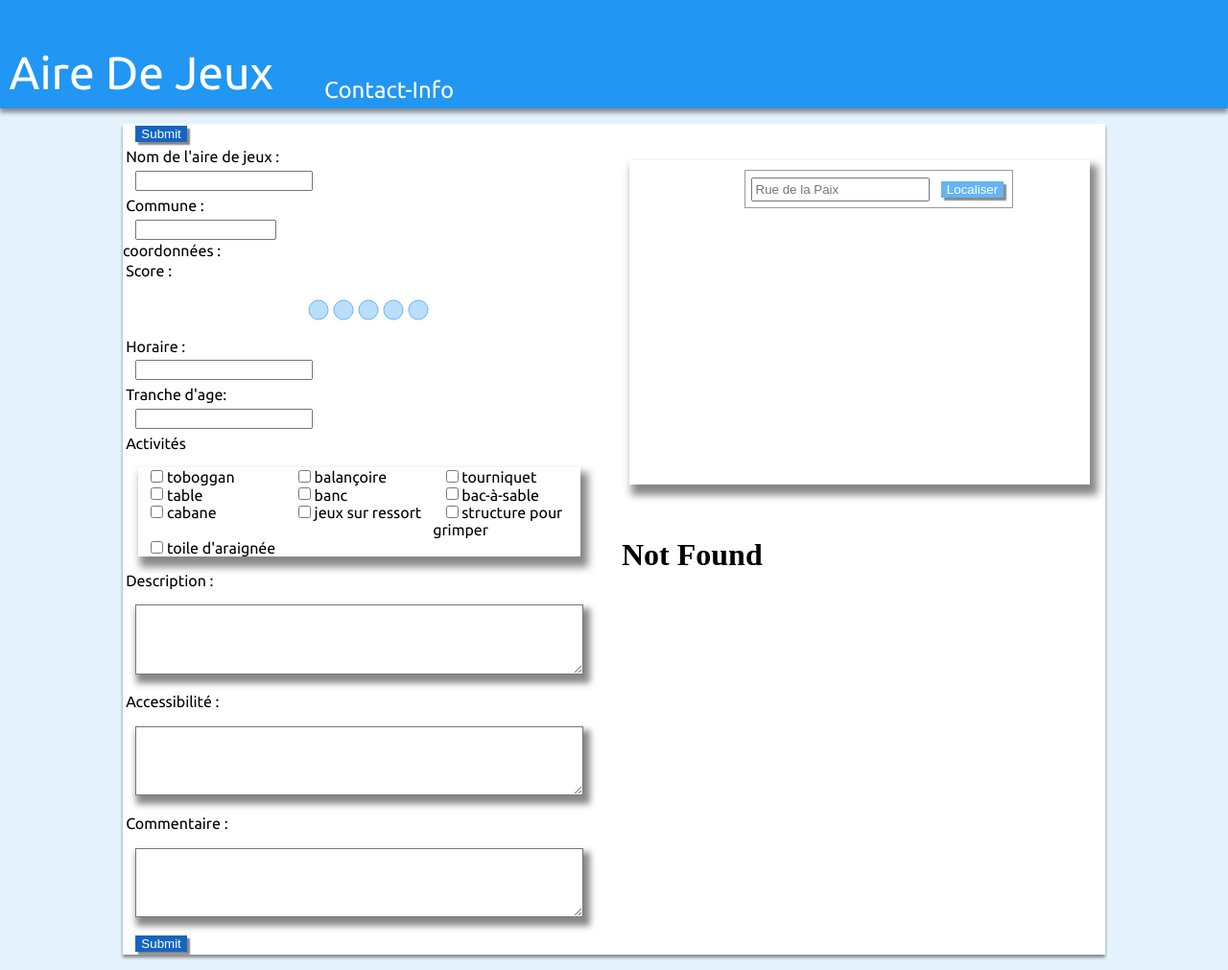
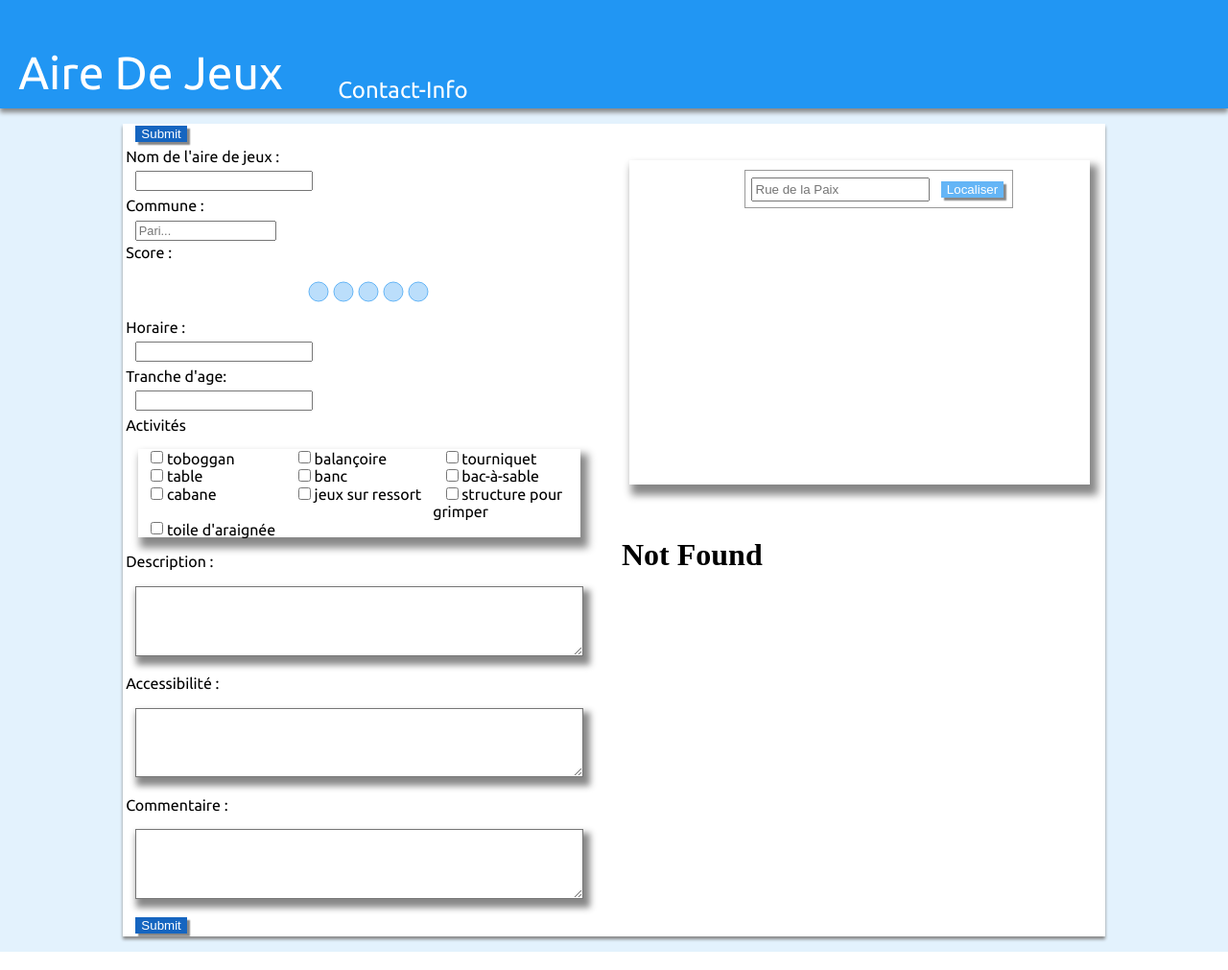
Before and after one commit to stephane-duteriez/airedejeux, a Python web app: template template/modifier.html in a window 1280 px wide. Shown: the whole page at 96% size. Run offline with Jinja, Linux system fonts and the light colour scheme; the template is opened without the code that fills it, so the values that code supplies are empty; some libraries are stand-ins or nearby versions.

Commit message:
Modification detail affichage css

```diff
--- a/static/style.css
+++ b/static/style.css
@@ -2,7 +2,7 @@
     background-color: #e3f2fd;
     width: 100%;
     }
-p {
+p, a {
     margin: 0.2em 0em 0.2em 0.2em;
     }
 .body{
@@ -107,6 +107,7 @@
     padding-right: 1em;
     font-size: 0.8em;
     max-width: 10em;
+    margin: 0.3em 0em 0em 1em;
     }
 
 .title_detail {
@@ -339,7 +340,7 @@
     color: #64b5f6;
     }
 .wide {
-    width: 100%
+    width: 100%;
     }
 .liste_departement, .liste_communes{
     display:flex;
@@ -354,6 +355,7 @@
     }
 .vide {
     color: grey;
+    padding-top: 0em;
     }
 #floating-panel {
     position: absolute;
--- a/template/listeDepartement.html
+++ b/template/listeDepartement.html
@@ -24,5 +24,8 @@
             {% endif %}
         </div>
     {% endfor %}
+    {% for i in range(10) %}
+        <div class="departement"></div>
+    {% endfor %}
 </div>
 {% endblock %}
--- a/template/macro.html
+++ b/template/macro.html
@@ -88,6 +88,7 @@
 {% macro select_ville() -%}
     <p class="ville_title">Commune :</p>
     <div><input list="hints" name="commune" oninput="showHint(this.value)"
+                placeholder="Pari..."
                 id="ville_input" value=""></div>
     <datalist id="hints">
     </datalist>
--- a/template/modifier.html
+++ b/template/modifier.html
@@ -40,11 +40,10 @@
                             onchange="check_unique()"
                             required>
                 </div>
-                <div >coordonnées :
                 <div hidden>
                     latitude: <input type="text" name="lat" id="lat" readonly value="{{ aireDeJeux.coordonnees.lat if aireDeJeux != '' }}"><br>
                     longitude: <input type="text" name="lng" id="lng" readonly value="{{ aireDeJeux.coordonnees.lon if aireDeJeux != '' }}">
-                </div></div>
+                </div>
                 <p>Score :</p>
                 <div id="stars" onmouseleave="reset()">
                 {% for i in range(5) %}
```
